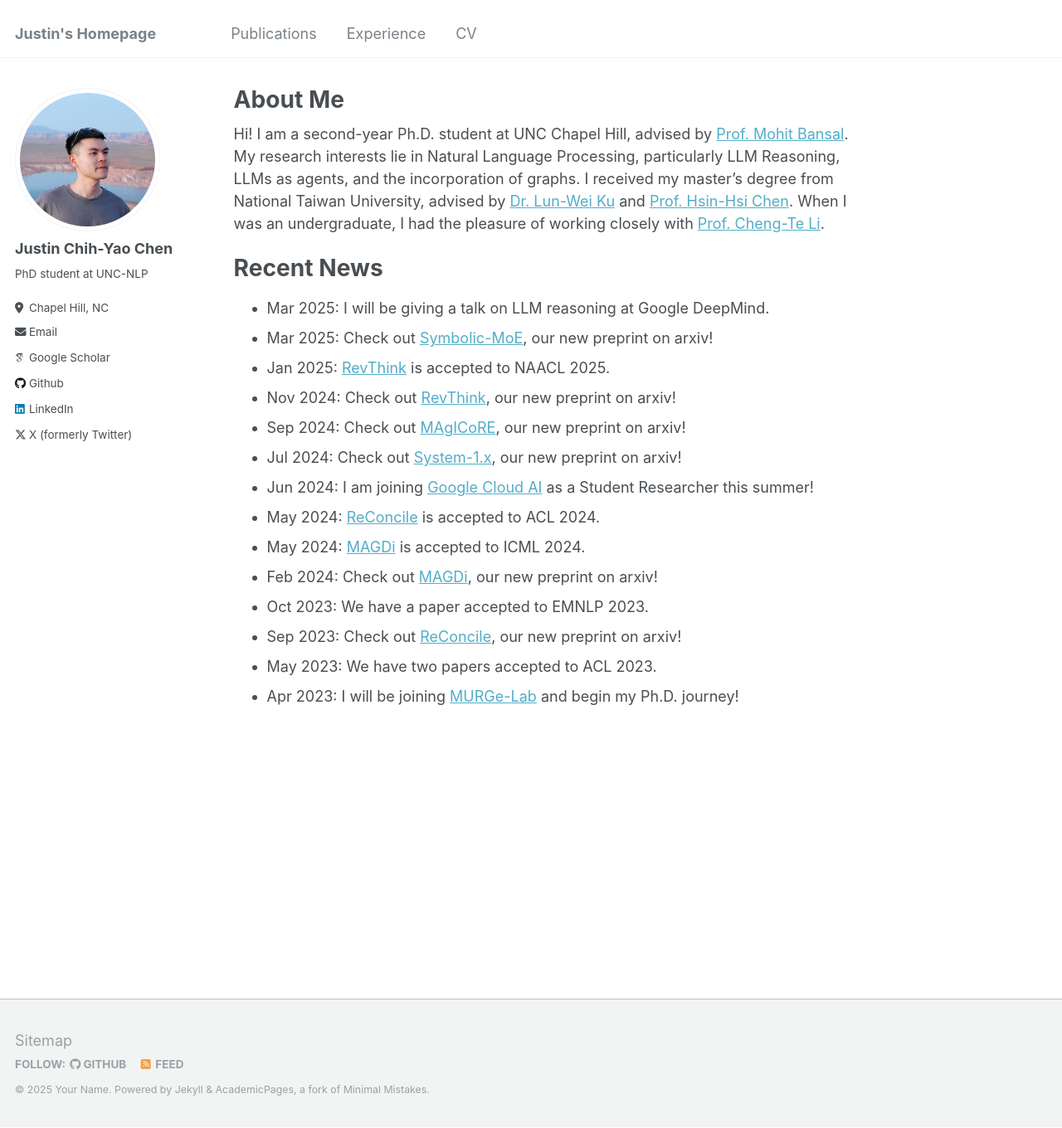
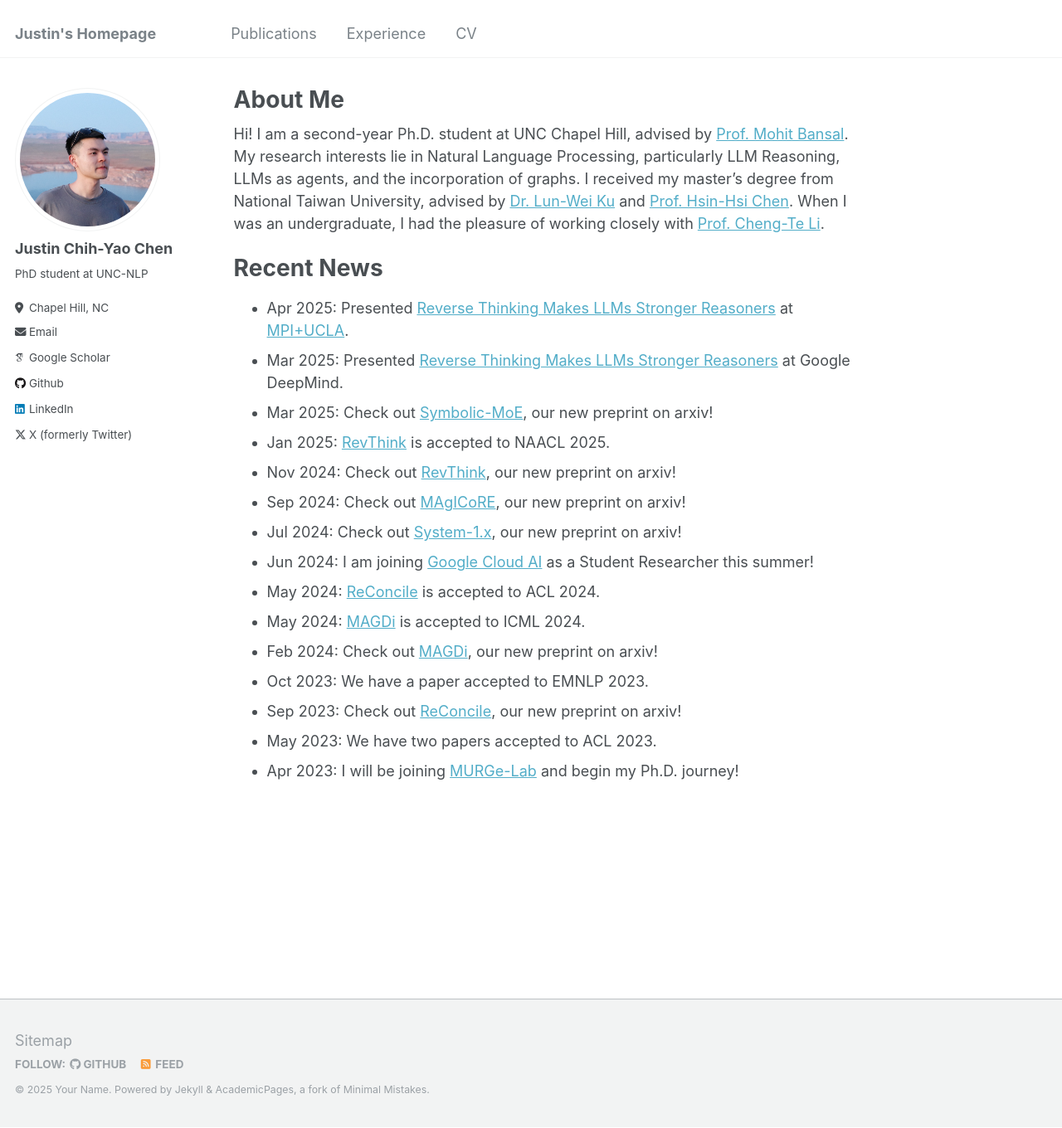
Before and after one commit to dinobby/dinobby.github.io, a Jekyll site: the page built from _pages/about.md, in a window 1280 px wide and 1360 px high. Shown: the whole window at 83% size. Built offline with Jekyll 4.4.1, drawn with Linux system fonts in a browser that asks for light colours; some web fonts are replaced.

Commit message:
Update about.md

```diff
--- a/_pages/about.md
+++ b/_pages/about.md
@@ -10,7 +10,8 @@ redirect_from:
 Hi! I am a second-year Ph.D. student at UNC Chapel Hill, advised by [Prof. Mohit Bansal](https://www.cs.unc.edu/~mbansal/){:target="\_blank"}. My research interests lie in Natural Language Processing, particularly LLM Reasoning, LLMs as agents, and the incorporation of graphs. I received my master's degree from National Taiwan University, advised by [Dr. Lun-Wei Ku](https://www.iis.sinica.edu.tw/pages/lwku/index_zh.html){:target="\_blank"} and [Prof. Hsin-Hsi Chen](http://nlg.csie.ntu.edu.tw/advisor.php){:target="\_blank"}. When I was an undergraduate, I had the pleasure of working closely with [Prof. Cheng-Te Li](https://sites.google.com/view/chengteli/){:target="\_blank"}.
 
 # Recent News
-- Mar 2025: I will be giving a talk on LLM reasoning at Google DeepMind.
+- Apr 2025: Presented [Reverse Thinking Makes LLMs Stronger Reasoners](https://arxiv.org/abs/2411.19865) at [MPI+UCLA](https://www.mis.mpg.de/events/series/math-machine-learning-seminar-mpi-mis-ucla).
+- Mar 2025: Presented [Reverse Thinking Makes LLMs Stronger Reasoners](https://arxiv.org/abs/2411.19865) at Google DeepMind.
 - Mar 2025: Check out [Symbolic-MoE](https://arxiv.org/abs/2503.05641), our new preprint on arxiv!
 - Jan 2025: [RevThink](https://arxiv.org/abs/2411.19865) is accepted to NAACL 2025.
 - Nov 2024: Check out [RevThink](https://arxiv.org/abs/2411.19865), our new preprint on arxiv!
```
